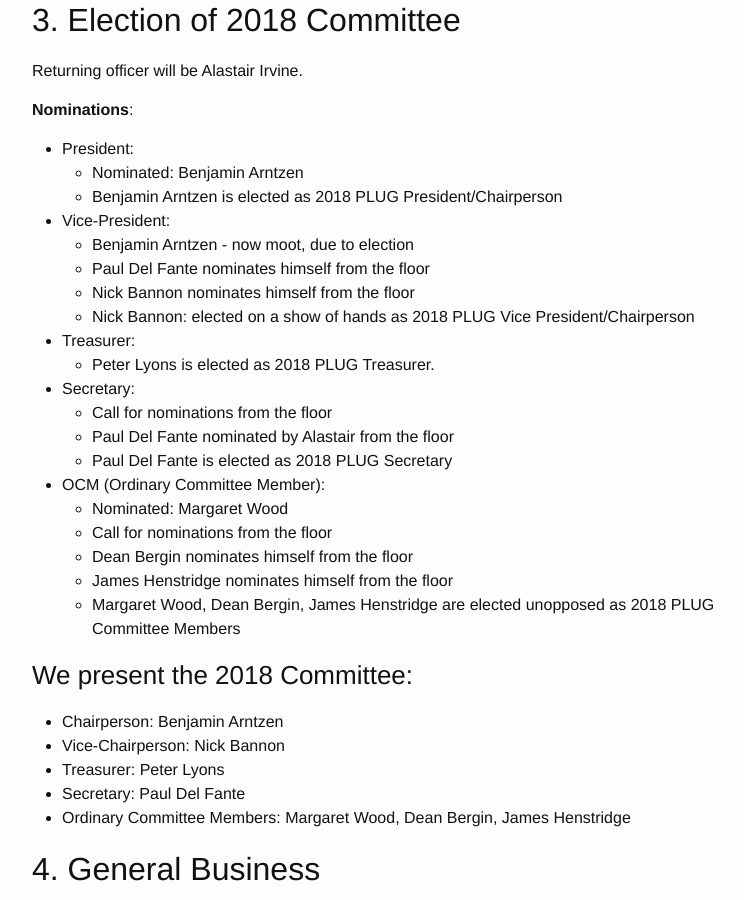
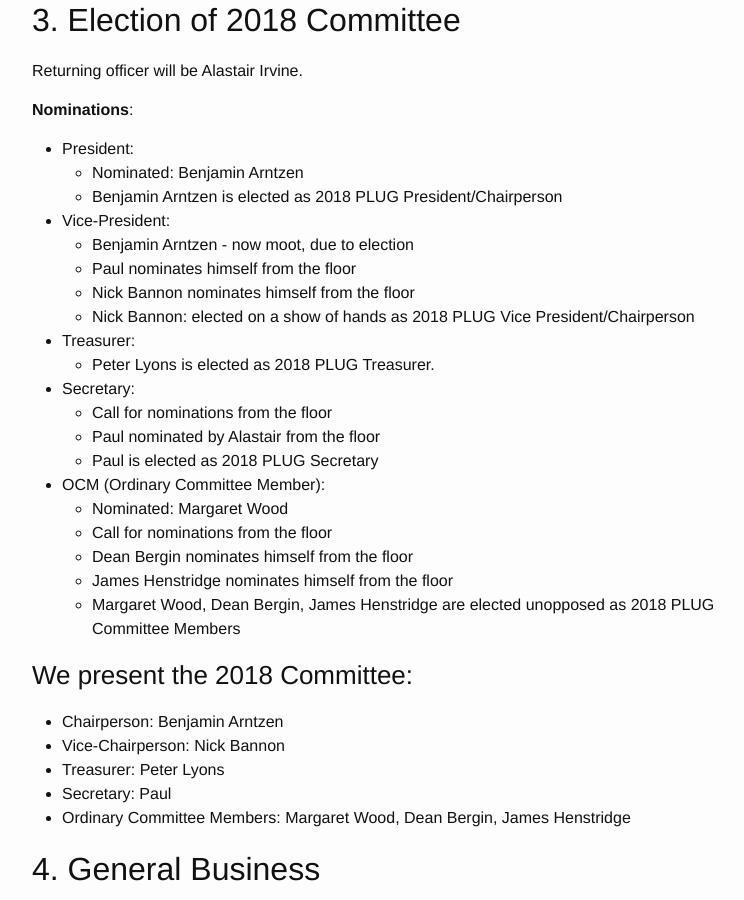
Before and after one commit to plugorgau/plugorgau.github.io, a Jekyll site: the page built from pages/events/committee/2018.md, in a window 1280 px wide and 900 px high, scrolled down 1564 px. Shown: the whole window, without its empty margins (238-982 px from the left). Built offline with Jekyll 4.4.1, drawn with Linux system fonts in a browser that asks for light colours; nearby versions of some CDN libraries; some of the changed text lies outside the part shown.

Commit message:
Update 2018.md

```diff
--- a/pages/events/committee/2018.md
+++ b/pages/events/committee/2018.md
@@ -71,7 +71,7 @@ Returning officer will be Alastair Irvine.
 
 * Vice-President:
   * Benjamin Arntzen - now moot, due to election
-  * Paul Del Fante nominates himself from the floor
+  * Paul nominates himself from the floor
   * Nick Bannon nominates himself from the floor
   * Nick Bannon: elected on a show of hands as 2018 PLUG Vice President/Chairperson
 
@@ -80,8 +80,8 @@ Returning officer will be Alastair Irvine.
 
 * Secretary:
   * Call for nominations from the floor
-  * Paul Del Fante nominated by Alastair from the floor
-  * Paul Del Fante is elected as 2018 PLUG Secretary
+  * Paul nominated by Alastair from the floor
+  * Paul is elected as 2018 PLUG Secretary
 
 * OCM (Ordinary Committee Member):
   * Nominated: Margaret Wood
@@ -95,7 +95,7 @@ Returning officer will be Alastair Irvine.
 * Chairperson: Benjamin Arntzen
 * Vice-Chairperson: Nick Bannon
 * Treasurer: Peter Lyons
-* Secretary: Paul Del Fante
+* Secretary: Paul
 * Ordinary Committee Members: Margaret Wood, Dean Bergin, James Henstridge
 
 ## 4. General Business
@@ -137,4 +137,4 @@ Fully functional AV, doesn’t have to be perfect
 Backup current servers !!
 
 ## 6. Meeting Close
-Closed at 21:27 by Paul Del
+Closed at 21:27 by Paul
```
